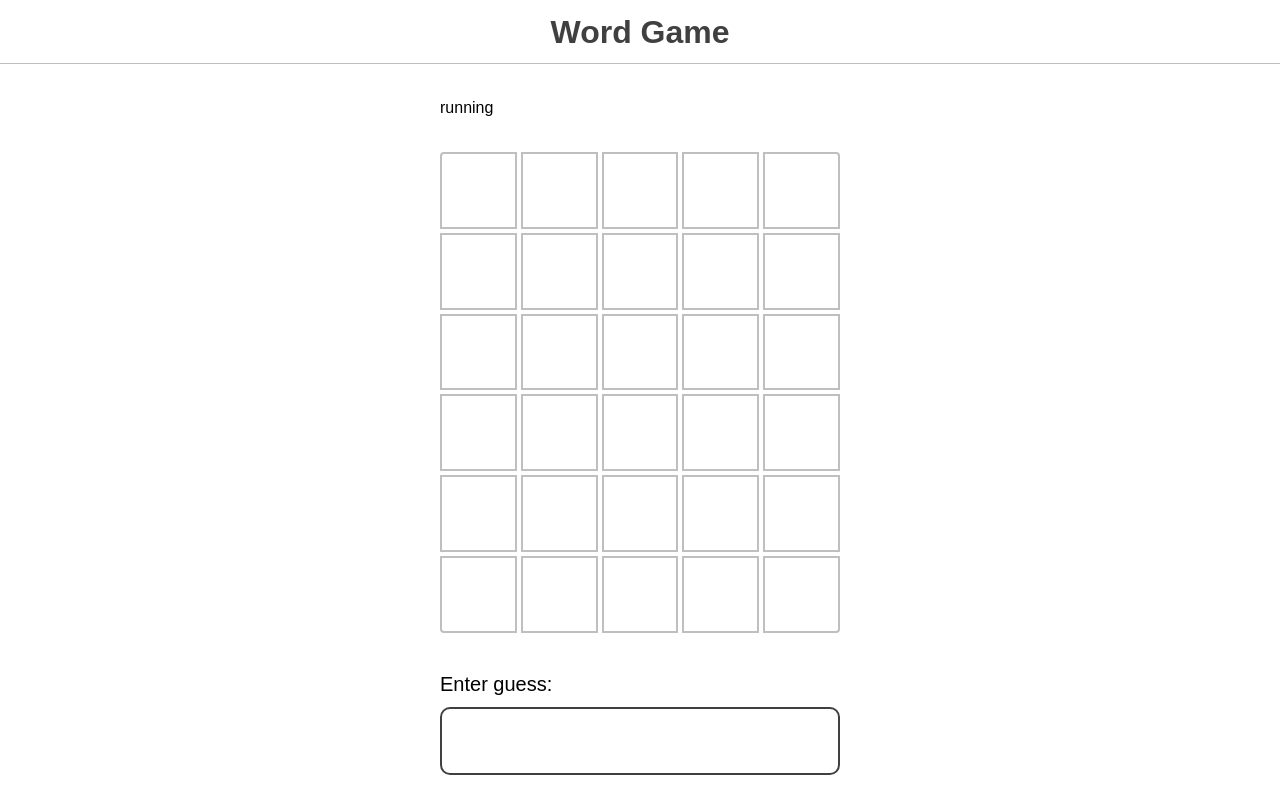
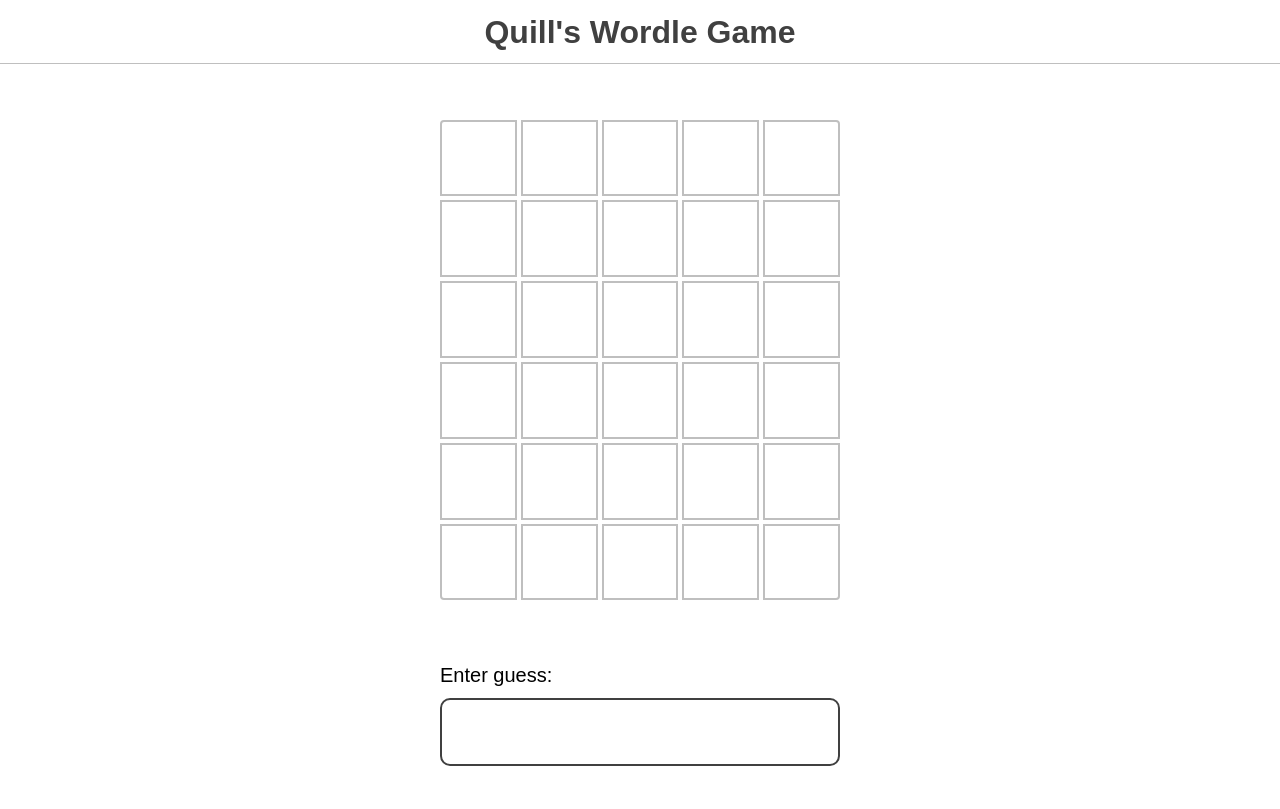
Before and after one commit to Osmosae/quill-wordle, a React (Vite) app: page / in a window 1280 px wide. Built offline with nearby package versions, Linux system fonts and the light colour scheme.

Commit message:
tidy up and re name heading

```diff
--- a/src/Components/Game/Game.jsx
+++ b/src/Components/Game/Game.jsx
@@ -23,7 +23,6 @@ function Game() {
     }
     return (
         <>
-            {gameStatus}
             <RenderGuesses guesses={guesses} answer={answer} />
             <UserInput handleAddGuesses={handleAddGuesses} gameStatus={gameStatus} />
             {gameStatus === "won" && <WonBanner numOfGuesses={guesses.length} />}
--- a/src/Components/Header/Header.jsx
+++ b/src/Components/Header/Header.jsx
@@ -1,7 +1,7 @@
 function Header() {
     return (
         <header>
-            <h1>Word Game</h1>
+            <h1>Quill&apos;s Wordle Game</h1>
         </header>
     )
 }
```
